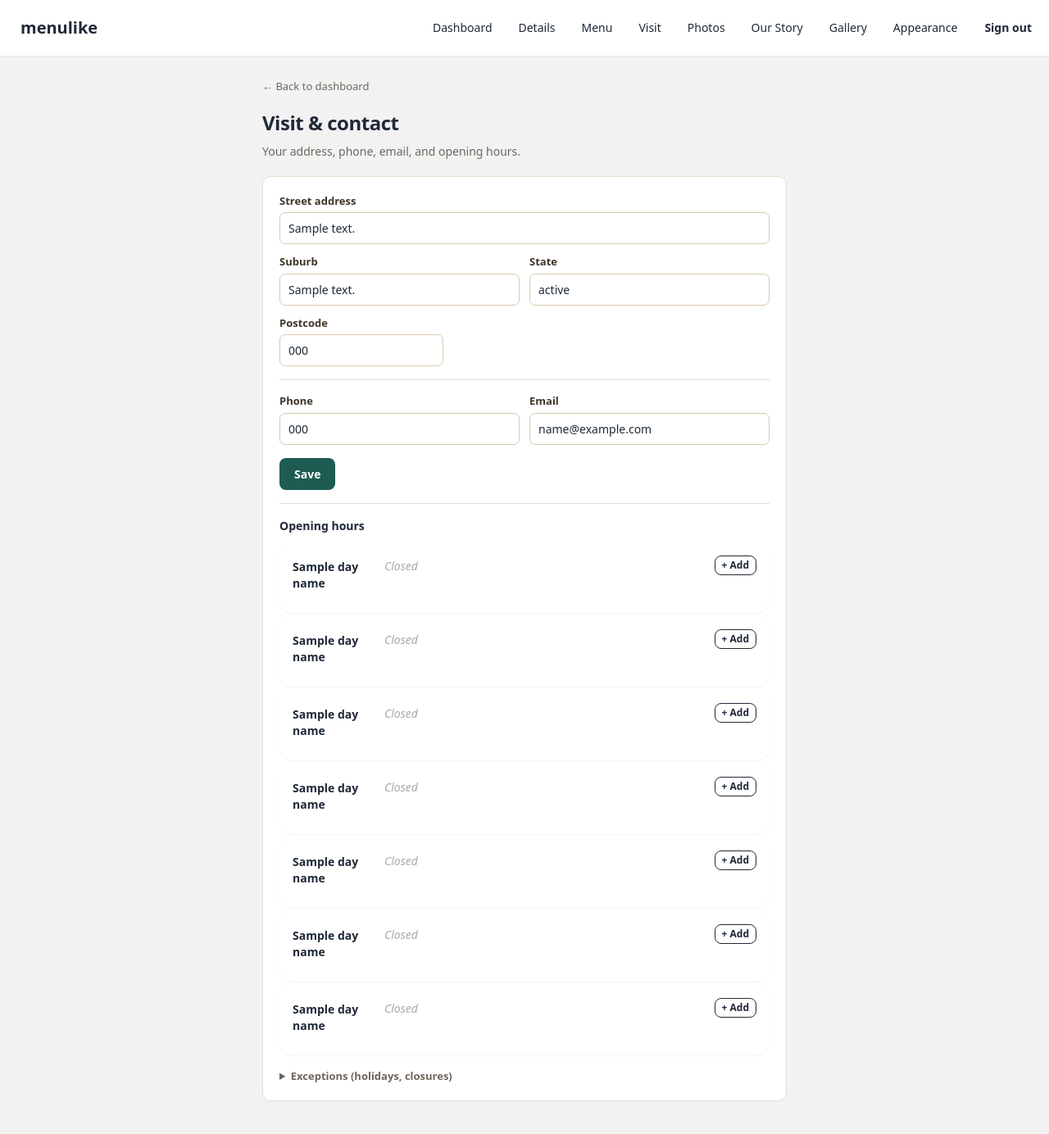
After one commit to davidnewall01/menulike, a FastAPI app: template app/templates/admin/visit.html in a window 1280 px wide. The commit adds this page. Shown: the whole page at 82% size. Run offline with FastAPI, Linux system fonts and the light colour scheme; the template is opened without the code that fills it: most values are stand-ins (such as "Sample title", 1, 10 or a date in 2020); some libraries are stand-ins or nearby versions.

Commit message:
/admin/visit editor + Places autocomplete + multi-loc gate (chunk 4, phase 3)
New /admin/visit surface consolidating address + contact + hours per
location. Single-location: plain form (no list chrome, no label field).
Multi-location: list of editable blocks with labels + per-location hours.

Google Places Autocomplete on address input (progressive enhancement):
populates street/suburb/state/postcode from structured result, stores
lat/lng on the location. Degrades to plain manual inputs if key absent
or Places fails. Key from GOOGLE_MAPS_API_KEY env var (client-exposed,
console-restricted).

Location-scoped hours: new _visit_hours_day.html partial with unique
per-location day IDs + location_id forwarded through hours add/update/
delete routes. Hours coordinator accepts optional location_id.

Multi-location gate: MULTI_LOCATION_ENABLED flag (default False) hides
the "+ Add another location" affordance and guards the add-location
route until Phase 4 ships the public multi-location render.

Dashboard tile CTA /admin/hours -> /admin/visit. Nav "Hours" -> "Visit".
/admin/hours 301-redirects to /admin/visit.

Co-Authored-By: Claude Opus 4.6 (1M context) <noreply@anthropic.com>

```diff
--- a/app/coordinators/hours_coordinator.py
+++ b/app/coordinators/hours_coordinator.py
@@ -13,8 +13,9 @@ from app.services import hours_service
 async def add_range(
     db: AsyncSession, auth_ctx: AuthContext,
     day_of_week: int, open_time: time, close_time: time,
+    location_id: uuid.UUID | None = None,
 ) -> RegularHours:
-    row = await hours_service.add_range(db, auth_ctx, day_of_week, open_time, close_time)
+    row = await hours_service.add_range(db, auth_ctx, day_of_week, open_time, close_time, location_id=location_id)
     await db.commit()
     return row
 
--- /dev/null
+++ b/app/templates/admin/_visit_hours_day.html
@@ -0,0 +1,48 @@
+<div class="card bg-base-100 shadow-sm p-4">
+    <div class="flex items-start justify-between gap-4">
+        <h3 class="font-semibold text-sm w-24 pt-1">{{ day_name }}</h3>
+        <div class="flex-1">
+            {% if ranges %}
+            {% for r in ranges %}
+            <div class="flex items-center gap-2 mb-2">
+                <form class="flex items-center gap-2"
+                      hx-post="/admin/hours/{{ r.regular_hours_id }}/update"
+                      hx-target="#{{ day_target }}"
+                      hx-swap="innerHTML">
+                    <input type="hidden" name="csrf_token" value="{{ csrf_token }}">
+                    <input type="hidden" name="day_of_week" value="{{ day }}">
+                    <input type="hidden" name="day_target" value="{{ day_target }}">
+                    <input type="hidden" name="location_id" value="{{ loc.location_id }}">
+                    <input type="time" name="open_time" value="{{ r.open_time.strftime('%H:%M') }}"
+                           class="input input-bordered input-xs w-28">
+                    <span class="text-xs text-base-content/50">to</span>
+                    <input type="time" name="close_time" value="{{ r.close_time.strftime('%H:%M') }}"
+                           class="input input-bordered input-xs w-28">
+                    <button type="submit" class="btn btn-outline btn-xs">Save</button>
+                </form>
+                <button class="btn btn-outline btn-error btn-xs"
+                        hx-post="/admin/hours/{{ r.regular_hours_id }}/delete"
+                        hx-target="#{{ day_target }}"
+                        hx-swap="innerHTML"
+                        hx-vals='{"csrf_token": "{{ csrf_token }}", "day_of_week": "{{ day }}", "day_target": "{{ day_target }}", "location_id": "{{ loc.location_id }}"}'
+                        hx-confirm="Remove this time range?">Remove</button>
+            </div>
+            {% endfor %}
+            {% else %}
+            <span class="text-sm text-base-content/40 italic">Closed</span>
+            {% endif %}
+        </div>
+        <form class="flex items-center gap-2"
+              hx-post="/admin/hours/add"
+              hx-target="#{{ day_target }}"
+              hx-swap="innerHTML">
+            <input type="hidden" name="csrf_token" value="{{ csrf_token }}">
+            <input type="hidden" name="day_of_week" value="{{ day }}">
+            <input type="hidden" name="day_target" value="{{ day_target }}">
+            <input type="hidden" name="location_id" value="{{ loc.location_id }}">
+            <input type="hidden" name="open_time" value="09:00">
+            <input type="hidden" name="close_time" value="17:00">
+            <button type="submit" class="btn btn-outline btn-xs">+ Add</button>
+        </form>
+    </div>
+</div>
--- a/app/templates/admin/base.html
+++ b/app/templates/admin/base.html
@@ -23,7 +23,7 @@
                 <li><a href="/admin/">Dashboard</a></li>
                 <li><a href="/admin/details">Details</a></li>
                 <li><a href="/admin/menu">Menu</a></li>
-                <li><a href="/admin/hours">Hours</a></li>
+                <li><a href="/admin/visit">Visit</a></li>
                 <li><a href="/admin/photos">Photos</a></li>
                 <li><a href="/admin/our-story">Our Story</a></li>
                 <li><a href="/admin/gallery">Gallery</a></li>
--- a/app/templates/admin/dashboard.html
+++ b/app/templates/admin/dashboard.html
@@ -237,7 +237,7 @@
         {% if visit_area.status == "yours" %}Your details and hours are set.{% else %}We've got your name. Add your address and hours.{% endif %}
       </div>
       <div class="tile-cta">
-        <a href="/admin/hours" class="ghost">{% if visit_area.status == "yours" %}Edit details{% else %}Add your details{% endif %}</a>
+        <a href="/admin/visit" class="ghost">{% if visit_area.status == "yours" %}Edit details{% else %}Add your details{% endif %}</a>
       </div>
     </div>
   </div>
--- /dev/null
+++ b/app/templates/admin/visit.html
@@ -0,0 +1,281 @@
+{% extends "admin/base.html" %}
+
+{% block title %}Visit & Contact{% endblock %}
+
+{% block content %}
+<style>
+  .visit { max-width: 640px; margin: 0 auto; }
+  .visit-back { font-size: 13px; color: #6E665B; text-decoration: none; display: inline-block; margin-bottom: 16px; }
+  .visit-back:hover { color: #1E5B52; }
+  .visit h1 { font-size: 24px; font-weight: 800; letter-spacing: -0.02em; margin: 0 0 6px; }
+  .visit .sub { font-size: 14px; color: #6E665B; margin-bottom: 20px; }
+  .visit-divider { border: none; border-top: 1px solid #E5DCCD; margin: 24px 0; }
+
+  /* Location block */
+  .loc-block { background: #fff; border: 1px solid #E5DCCD; border-radius: 10px; padding: 20px; margin-bottom: 16px; }
+  .loc-block h2 { font-size: 16px; font-weight: 700; margin: 0 0 14px; }
+  .loc-block .field { margin-bottom: 12px; }
+  .loc-block label { display: block; font-size: 13px; font-weight: 600; color: #3E3528; margin-bottom: 4px; }
+  .loc-block input[type="text"], .loc-block input[type="email"], .loc-block input[type="tel"] {
+    width: 100%; padding: 8px 10px; font-size: 14px;
+    border: 1px solid #D9C9AE; border-radius: 7px; background: #fff;
+  }
+  .loc-block input:focus { outline: none; border-color: #1E5B52; box-shadow: 0 0 0 2px rgba(30,91,82,.15); }
+  .loc-block .row-2 { display: grid; grid-template-columns: 1fr 1fr; gap: 12px; }
+  .loc-submit {
+    display: inline-block; padding: 9px 18px;
+    font-size: 14px; font-weight: 700; color: #fff; background: #1E5B52;
+    border: none; border-radius: 8px; cursor: pointer; margin-top: 4px;
+  }
+  .loc-submit:hover { background: #163F39; }
+  .loc-remove {
+    font-size: 12px; color: #c44; background: none; border: 1px solid #c44;
+    border-radius: 6px; padding: 5px 12px; cursor: pointer; float: right;
+  }
+  .loc-remove:hover { background: #fbe8e8; }
+
+  /* Add location link */
+  .add-loc { display: inline-block; font-size: 13px; color: #6E665B; text-decoration: none; margin-top: 8px; }
+  .add-loc:hover { color: #1E5B52; text-decoration: underline; }
+
+  /* Hours section within location */
+  .loc-hours { margin-top: 16px; padding-top: 16px; border-top: 1px solid #E5DCCD; }
+  .loc-hours h3 { font-size: 14px; font-weight: 700; margin: 0 0 10px; }
+
+  /* Autocomplete dropdown positioning */
+  .pac-container { z-index: 10000 !important; }
+</style>
+
+<div class="visit">
+  <a href="/admin/" class="visit-back">&larr; Back to dashboard</a>
+  <h1>Visit &amp; contact</h1>
+  <p class="sub">Your address, phone, email, and opening hours.</p>
+
+  {% if is_internal_admin %}
+  <div class="alert alert-info">Internal admin — select a site to manage visit details.</div>
+  {% else %}
+
+  {% set multi = locations | length > 1 %}
+
+  {% for loc_item in locations %}
+  {% set loc = loc_item.location %}
+  {% set hours_by_day = loc_item.hours_by_day %}
+  {% set exceptions = loc_item.exceptions %}
+
+  <div class="loc-block">
+    {% if multi %}
+    <div style="display:flex;justify-content:space-between;align-items:center;margin-bottom:10px;">
+      <h2>{{ loc.label or ("Location " ~ loop.index) }}</h2>
+      <form method="post" action="/admin/visit/remove-location" style="margin:0">
+        <input type="hidden" name="csrf_token" value="{{ csrf_token }}">
+        <input type="hidden" name="location_id" value="{{ loc.location_id }}">
+        <button type="submit" class="loc-remove"
+                onclick="return confirm('Remove this location and its hours?')">Remove</button>
+      </form>
+    </div>
+    {% endif %}
+
+    <form method="post" action="/admin/visit"
+          x-data="addressAutocomplete('addr-street-{{ loop.index0 }}')"
+          x-init="init()">
+      <input type="hidden" name="csrf_token" value="{{ csrf_token }}">
+      <input type="hidden" name="location_id" value="{{ loc.location_id }}">
+      <input type="hidden" name="latitude" x-model="lat">
+      <input type="hidden" name="longitude" x-model="lng">
+
+      {% if multi %}
+      <div class="field">
+        <label>Location name</label>
+        <input type="text" name="label" value="{{ loc.label or '' }}" placeholder="e.g. Gordon, Manly">
+      </div>
+      {% endif %}
+
+      <div class="field">
+        <label>Street address</label>
+        <input type="text" name="address_street" id="addr-street-{{ loop.index0 }}"
+               value="{{ loc.address_street or '' }}" placeholder="Start typing for suggestions..."
+               autocomplete="off" x-ref="streetInput">
+      </div>
+      <div class="row-2">
+        <div class="field">
+          <label>Suburb</label>
+          <input type="text" name="address_suburb" value="{{ loc.address_suburb or '' }}" x-ref="suburb">
+        </div>
+        <div class="field">
+          <label>State</label>
+          <input type="text" name="address_state" value="{{ loc.address_state or '' }}" x-ref="state">
+        </div>
+      </div>
+      <div class="field" style="max-width:200px">
+        <label>Postcode</label>
+        <input type="text" name="address_postcode" value="{{ loc.address_postcode or '' }}" x-ref="postcode">
+      </div>
+
+      <hr class="visit-divider" style="margin:16px 0">
+
+      <div class="row-2">
+        <div class="field">
+          <label>Phone</label>
+          <input type="tel" name="phone" value="{{ loc.phone or '' }}">
+        </div>
+        <div class="field">
+          <label>Email</label>
+          <input type="email" name="email" value="{{ loc.email or '' }}">
+        </div>
+      </div>
+
+      <button type="submit" class="loc-submit">Save</button>
+    </form>
+
+    {# --- Inline hours editor --- #}
+    {% set loc_prefix = loc.location_id | string %}
+    <div class="loc-hours">
+      <h3>Opening hours</h3>
+      <div class="space-y-1 mb-4">
+        {% for day_idx in range(7) %}
+        <div id="day-{{ loc_prefix }}-{{ day_idx }}">
+          {% set day = day_idx %}
+          {% set day_name = day_names[day_idx] %}
+          {% set day_target = "day-" ~ loc_prefix ~ "-" ~ day_idx %}
+          {% set ranges = hours_by_day.get(day_idx, []) %}
+          {% include "admin/_visit_hours_day.html" %}
+        </div>
+        {% endfor %}
+      </div>
+
+      <details style="margin-top:12px">
+        <summary style="font-size:13px;font-weight:600;cursor:pointer;color:#6E665B;">Exceptions (holidays, closures)</summary>
+        <div style="margin-top:8px">
+          <div id="exceptions-list">
+            {% include "admin/_hours_exceptions.html" %}
+          </div>
+          <div class="mt-4 card bg-base-100 shadow-sm p-4">
+            <h3 class="font-semibold text-sm mb-3">Add exception</h3>
+            <form hx-post="/admin/hours/exceptions/add"
+                  hx-target="#exceptions-list"
+                  hx-swap="innerHTML"
+                  class="space-y-3">
+              <input type="hidden" name="csrf_token" value="{{ csrf_token }}">
+              <div class="flex flex-wrap gap-3 items-end">
+                <div>
+                  <label class="label label-text text-xs">Start date</label>
+                  <input type="date" name="start_date" required class="input input-bordered input-sm">
+                </div>
+                <div>
+                  <label class="label label-text text-xs">End date</label>
+                  <input type="date" name="end_date" required class="input input-bordered input-sm">
+                </div>
+                <div>
+                  <label class="label label-text text-xs">Label</label>
+                  <input type="text" name="label" placeholder="e.g. Christmas Day" class="input input-bordered input-sm">
+                </div>
+              </div>
+              <div class="flex items-center gap-3">
+                <label class="label cursor-pointer gap-2">
+                  <input type="checkbox" name="is_closed" checked class="checkbox checkbox-sm"
+                         onchange="this.closest('form').querySelector('.special-hours-fields').classList.toggle('hidden', this.checked)">
+                  <span class="label-text text-sm">Closed all day</span>
+                </label>
+              </div>
+              <div class="special-hours-fields hidden">
+                <label class="label label-text text-xs">Special hours (if not closed)</label>
+                <div class="flex gap-2 items-center">
+                  <input type="time" name="sh_open" value="09:00" class="input input-bordered input-xs w-28">
+                  <span class="text-xs">to</span>
+                  <input type="time" name="sh_close" value="17:00" class="input input-bordered input-xs w-28">
+                </div>
+              </div>
+              <button type="submit" class="btn btn-primary btn-sm">Add exception</button>
+            </form>
+          </div>
+        </div>
+      </details>
+    </div>
+  </div>
+  {% endfor %}
+
+  {% if multi_location_enabled %}
+  {# Add another location — gated until Phase 4 ships multi-location public render #}
+  <form method="post" action="/admin/visit/add-location" style="margin-top:8px">
+    <input type="hidden" name="csrf_token" value="{{ csrf_token }}">
+    <button type="submit" class="add-loc">+ Add another location</button>
+  </form>
+  {% endif %}
+
+  {% endif %}
+</div>
+
+{# --- Google Places Autocomplete (progressive enhancement) --- #}
+<script defer src="https://cdn.jsdelivr.net/npm/alpinejs@3.x.x/dist/cdn.min.js"></script>
+{% if google_places_key %}
+<script>
+// Intentionally client-exposed API key — protected by referrer/API restriction
+// in the Google Cloud console, not by secrecy.
+function initPlacesAutocomplete() {
+  document.querySelectorAll('[x-data]').forEach(el => {
+    if (el.__x) el.__x.$data._placesReady = true;
+  });
+  window._placesReady = true;
+}
+</script>
+<script async
+  src="https://maps.googleapis.com/maps/api/js?key={{ google_places_key }}&libraries=places&callback=initPlacesAutocomplete">
+</script>
+{% endif %}
+<script>
+// Alpine component for address autocomplete (degrades to plain inputs if Places unavailable)
+document.addEventListener('alpine:init', () => {
+  Alpine.data('addressAutocomplete', (inputId) => ({
+    lat: '',
+    lng: '',
+    _placesReady: false,
+    _autocomplete: null,
+    init() {
+      // Try to attach Places when ready (or immediately if already loaded)
+      const tryAttach = () => {
+        if (!window.google?.maps?.places) return false;
+        const input = document.getElementById(inputId);
+        if (!input) return false;
+        this._autocomplete = new google.maps.places.Autocomplete(input, {
+          types: ['address'],
+          componentRestrictions: { country: 'au' },
+          fields: ['address_components', 'geometry'],
+        });
+        this._autocomplete.addListener('place_changed', () => {
+          const place = this._autocomplete.getPlace();
+          if (!place.address_components) return;
+          // Parse structured address
+          const get = (type) => {
+            const c = place.address_components.find(c => c.types.includes(type));
+            return c ? c.long_name : '';
+          };
+          const streetNum = get('street_number');
+          const route = get('route');
+          const form = input.closest('form');
+          input.value = streetNum ? streetNum + ' ' + route : route;
+          const suburb = form.querySelector('[name="address_suburb"]');
+          const state = form.querySelector('[name="address_state"]');
+          const postcode = form.querySelector('[name="address_postcode"]');
+          if (suburb) suburb.value = get('locality') || get('sublocality_level_1');
+          if (state) state.value = get('administrative_area_level_1');
+          if (postcode) postcode.value = get('postal_code');
+          // Coords (for future schema.org / local SEO)
+          if (place.geometry?.location) {
+            this.lat = place.geometry.location.lat();
+            this.lng = place.geometry.location.lng();
+          }
+        });
+        return true;
+      };
+      if (!tryAttach()) {
+        // Places not loaded yet — retry when callback fires
+        const check = setInterval(() => {
+          if (tryAttach()) clearInterval(check);
+        }, 200);
+        setTimeout(() => clearInterval(check), 10000); // give up after 10s
+      }
+    },
+  }));
+});
+</script>
+{% endblock %}
```
Also changed, not shown: app/core/config.py (+8 -0 lines), app/web/admin.py (+182 -14 lines), tests/test_dashboard.py (+2 -2 lines).
